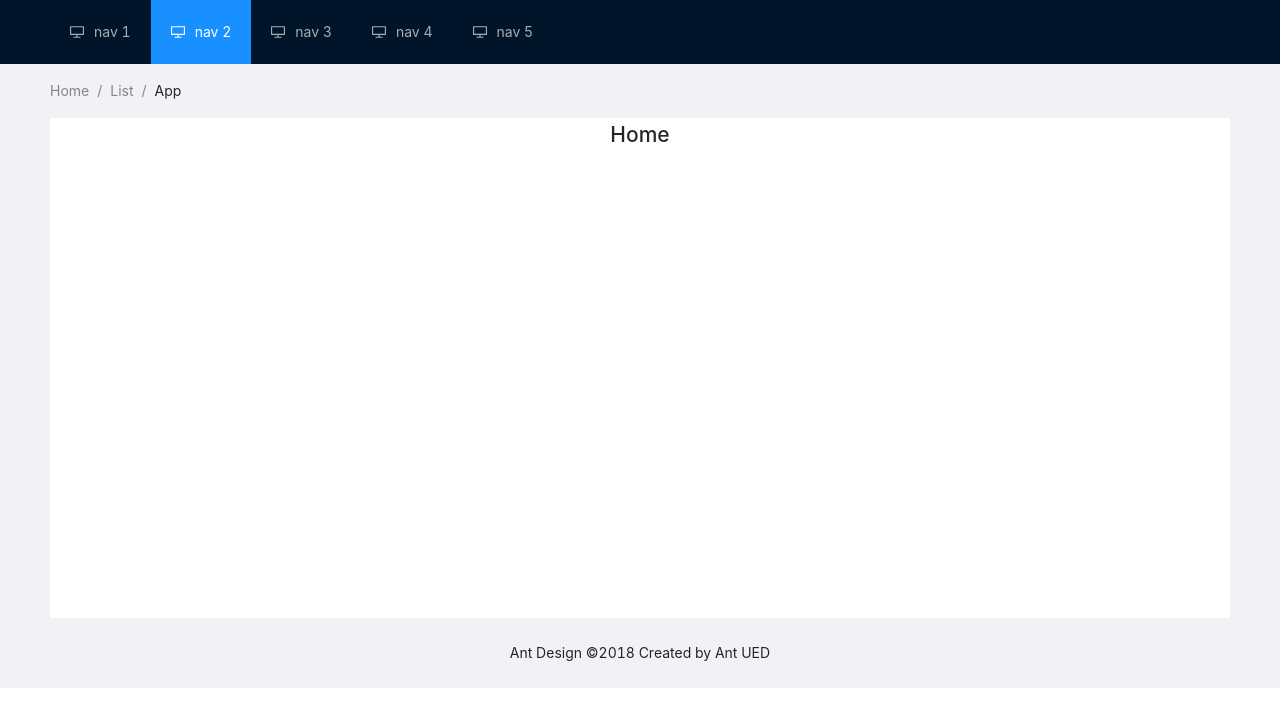
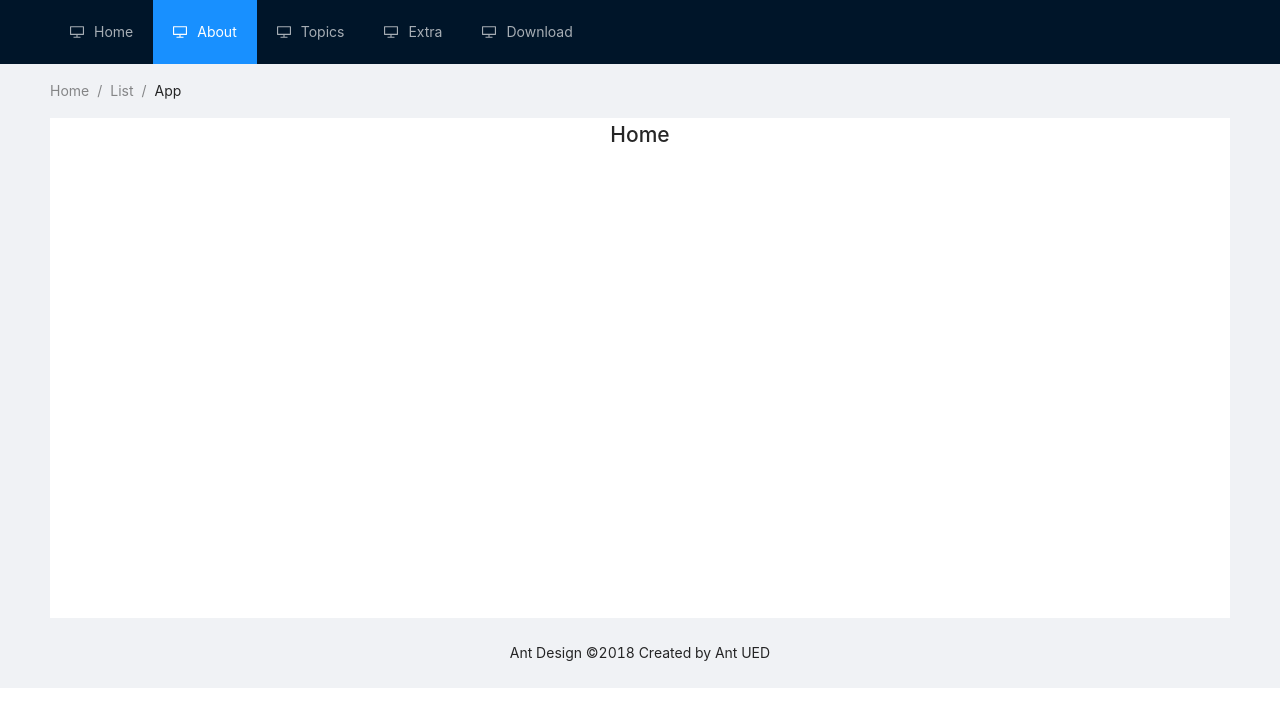
Before and after one commit to bolu-atx/courtbooker, a React (Create React App) app: page / in a window 1280 px wide. Shown: the top 726 px of the page. Built offline with nearby package versions, Linux system fonts and the light colour scheme.

Commit message:
try links in navigation

```diff
--- a/src/App.js
+++ b/src/App.js
@@ -17,22 +17,28 @@ import { Layout, Menu, Breadcrumb } from "antd";
 
 const { Header, Content, Footer } = Layout;
 
+
+const navigation = [ "/","About", "Topics", "Extra","Download"];
+
 function App() {
   return (
     <Router>
-
       <div className="App">
         <Layout className="layout">
           <Header>
             <div className="logo" />
             <Menu theme="dark" mode="horizontal" defaultSelectedKeys={["2"]}>
-            {new Array(5).fill(null).map((_, index) => {
+              {new Array(navigation.length).fill(null).map((_, index) => {
+                const len = navigation.length;
                 const key = index + 1;
                 return (
                   <Menu.Item
                     key={key}
                     icon={<DesktopOutlined />}
-                >{`nav ${key}`}</Menu.Item>
+                  >
+                    <Link to={navigation[index % len]} />
+                    {navigation[index % len] == '/'? 'Home' : navigation[index % len]}
+                    </Menu.Item>
                 );
               })}
             </Menu>
@@ -54,6 +60,7 @@ function App() {
                 <Route path="/">
                   <Home />
                 </Route>
+                <Route></Route>
               </Switch>
             </div>
           </Content>
```
Lines whose indentation alone changed are shown as unchanged.
